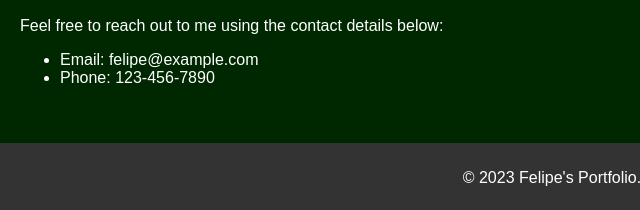
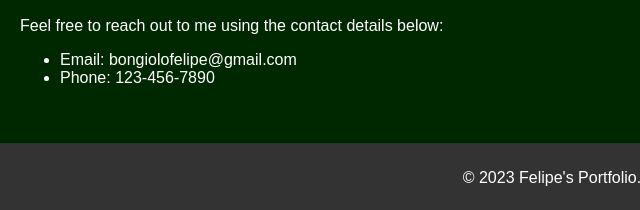
Before and after one commit to fel-bong/portfolioA, a plain HTML site: page index.html in a window 1280 px wide. Shown: the part 1002-1212 px from the top of the page, 20-660 px from the left. Drawn offline with nearby package versions, Linux system fonts and the light colour scheme.

Commit message:
Update index.html

```diff
--- a/index.html
+++ b/index.html
@@ -128,7 +128,7 @@
     <div class="content">
       <p style="color: #fff;">Feel free to reach out to me using the contact details below:</p>
       <ul>
-        <li style="color: #fff;">Email: felipe@example.com</li>
+        <li style="color: #fff;">Email: bongiolofelipe@gmail.com</li>
         <li style="color: #fff;">Phone: 123-456-7890</li>
         <!-- Add more contact details as needed -->
       </ul>
```
